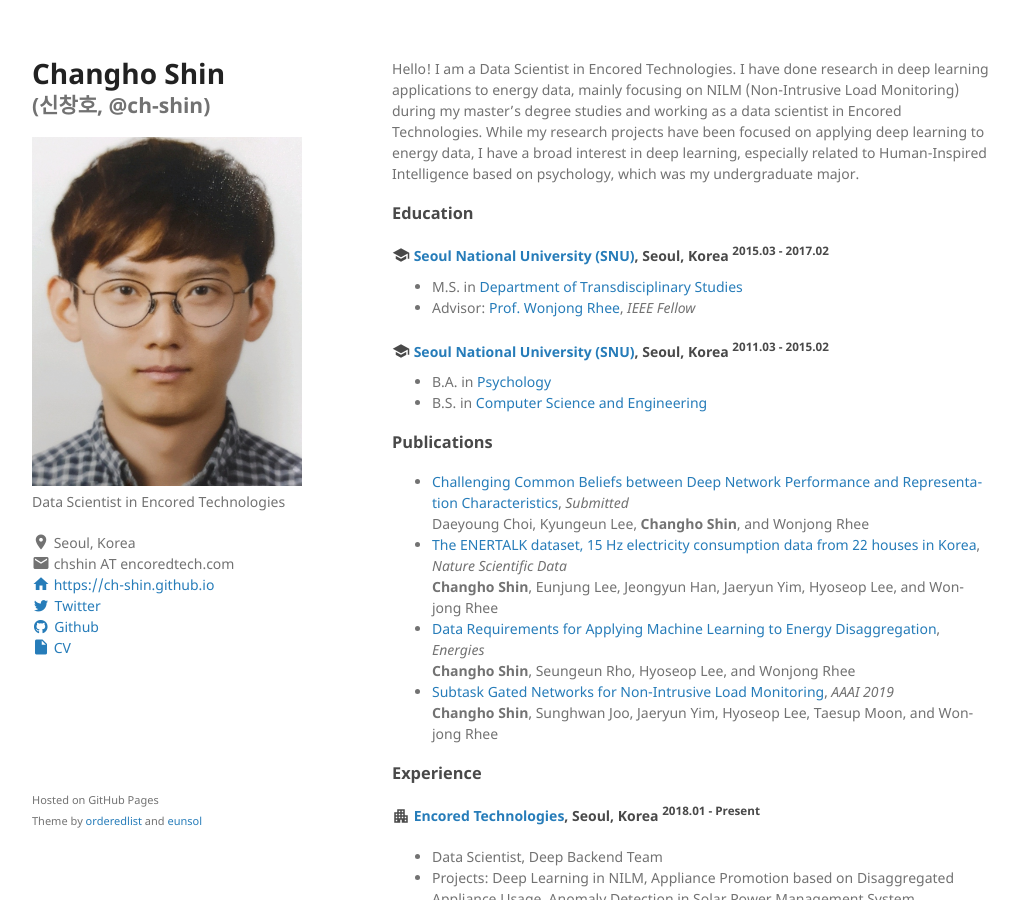
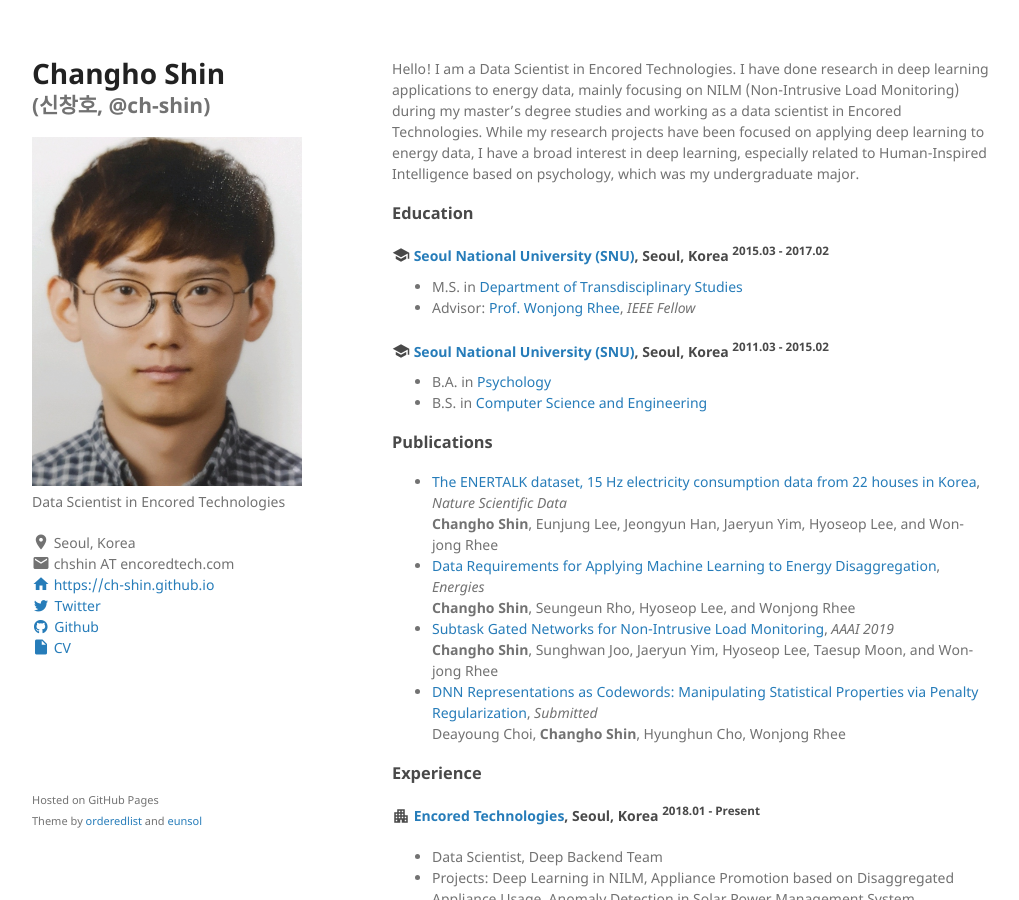
Before and after one commit to ch-shin/ch-shin.github.io, a Jekyll site: the page built from index.md, in a window 1280 px wide and 900 px high. Shown: the whole window, without its empty margins (128-1147 px from the left). Built offline with Jekyll 4.4.1, drawn with Linux system fonts in a browser that asks for light colours.

Commit message:
Update publications

```diff
--- a/index.md
+++ b/index.md
@@ -30,9 +30,6 @@ Hello! I am a Data Scientist in Encored Technologies. I have done research in de
 [Computer Science and Engineering]: https://cse.snu.ac.kr/en
 
 ### Publications
-- [Challenging Common Beliefs between Deep Network Performance and Representa-
-tion Characteristics](), _Submitted_ <br/>
-Daeyoung Choi, Kyungeun Lee, **Changho Shin**, and Wonjong Rhee <br/>
 - [The ENERTALK dataset, 15 Hz electricity consumption data from 22 houses in
 Korea](https://www.nature.com/articles/s41597-019-0212-5.epdf), _Nature Scientific Data_ <br/>
 **Changho Shin**, Eunjung Lee, Jeongyun Han, Jaeryun Yim, Hyoseop Lee, and Won-
@@ -42,6 +39,8 @@ jong Rhee <br/>
 - [Subtask Gated Networks for Non-Intrusive Load Monitoring](https://www.aaai.org/ojs/index.php/AAAI/article/view/3908), _AAAI 2019_ <br/>
 **Changho Shin**, Sunghwan Joo, Jaeryun Yim, Hyoseop Lee, Taesup Moon, and Won-
 jong Rhee <br/>
+- [DNN Representations as Codewords: Manipulating Statistical Properties via Penalty Regularization](https://openreview.net/forum?id=rkQu4Wb0Z), _Submitted_ <br/>
+Deayoung Choi, **Changho Shin**, Hyunghun Cho, Wonjong Rhee <br/>
 
 ### Experience
 
```
